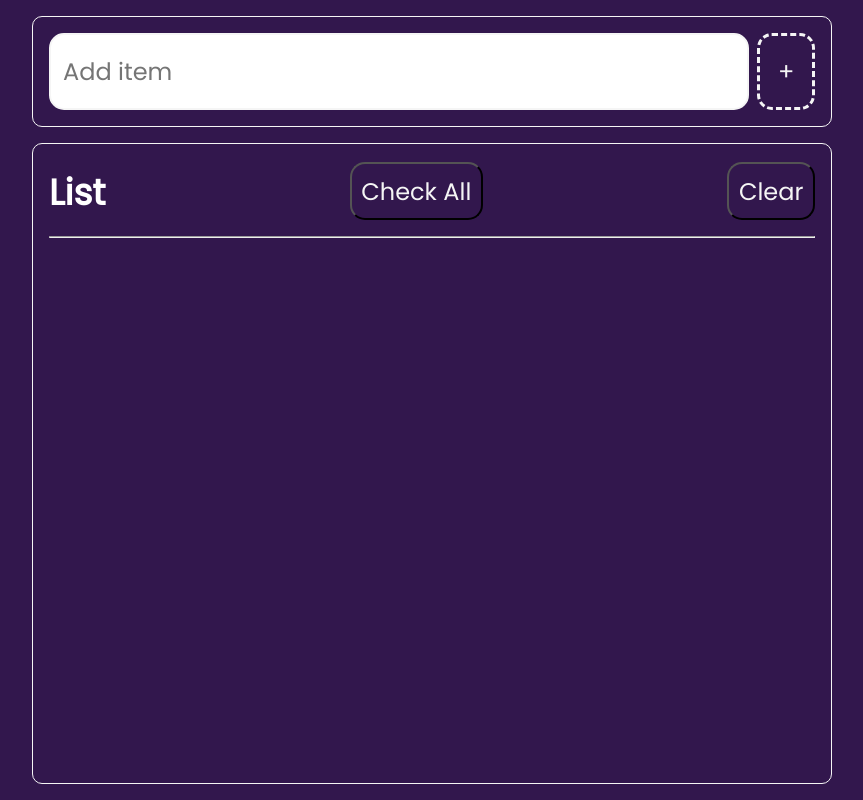
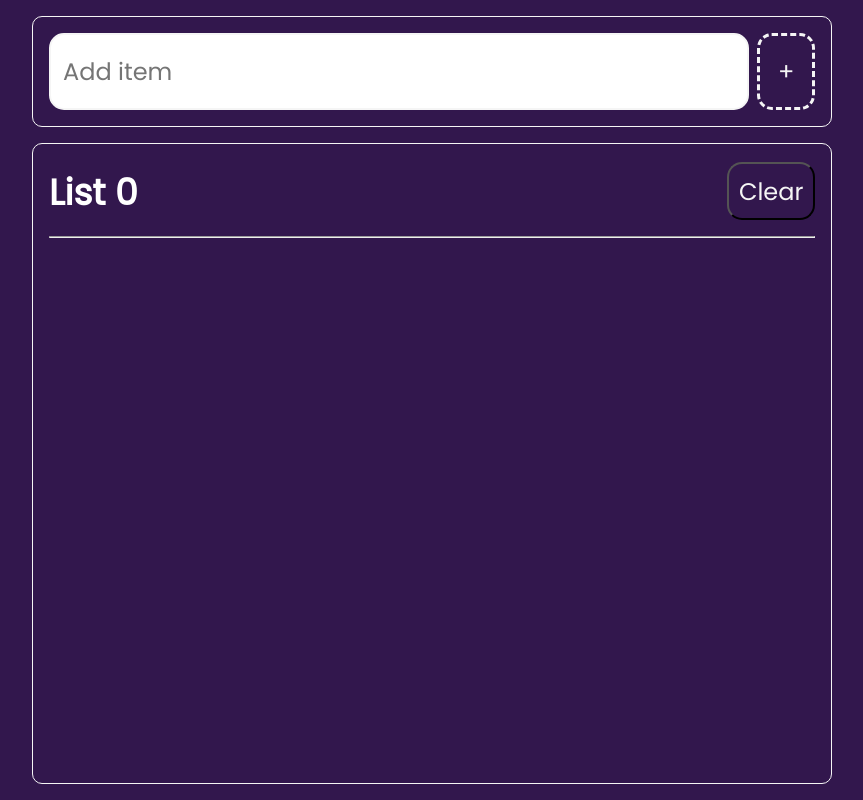
Before and after one commit to mleticiamn/to-do-list, a website built with Vite: page index.html in a window 1280 px wide. Shown: the whole page, without its empty margins (208-1071 px from the left). Built offline with nearby package versions, Linux system fonts and the light colour scheme.

Commit message:
adc counter items

```diff
--- a/index.html
+++ b/index.html
@@ -28,11 +28,7 @@
 
     <section class="listContainer">
       <header class="listTitle">
-        <h2 id="listName">List</h2>
-        <button id="checkAllItemsButton" class="button listTitle__button" title="Check all the items"
-          aria-label="Check all the items in the list">
-          Check All
-        </button>
+        <h2 id="listName">List <span id="itemCount">0</span></h2>
         <button id="clearItemsButton" class="button listTitle__button" title="Clear the list"
           aria-label="Remove all items from the list">
           Clear
--- a/src/model/FullList.ts
+++ b/src/model/FullList.ts
@@ -34,7 +34,7 @@ export default class FullList implements List{
         parsedList.forEach(itemObj => {
             //Criar uma nova instância de ListItem com os dados do objeto atual
             const newListItem = new ListItem(itemObj._id, itemObj._item, itemObj._checked)
-            // Adicionar o novo ListItem à instância de FullList (presumivelmente uma classe ou objeto que contém a lista completa)
+            //Adicionar o novo ListItem à instância de FullList
             FullList.instance.addItem(newListItem)
         })
     }
--- a/src/templates/ListTemplate.ts
+++ b/src/templates/ListTemplate.ts
@@ -22,6 +22,12 @@ export default class ListTemplate implements DOMList{
 
     render(fullList: FullList): void{
         this.clear()
+
+        const itemCountElement = document.getElementById("itemCount");
+
+        if (itemCountElement) {
+          itemCountElement.textContent = fullList.list.length.toString();
+        }
 
         fullList.list.forEach(item => {
             //Cria elemento da lista <li>
```
